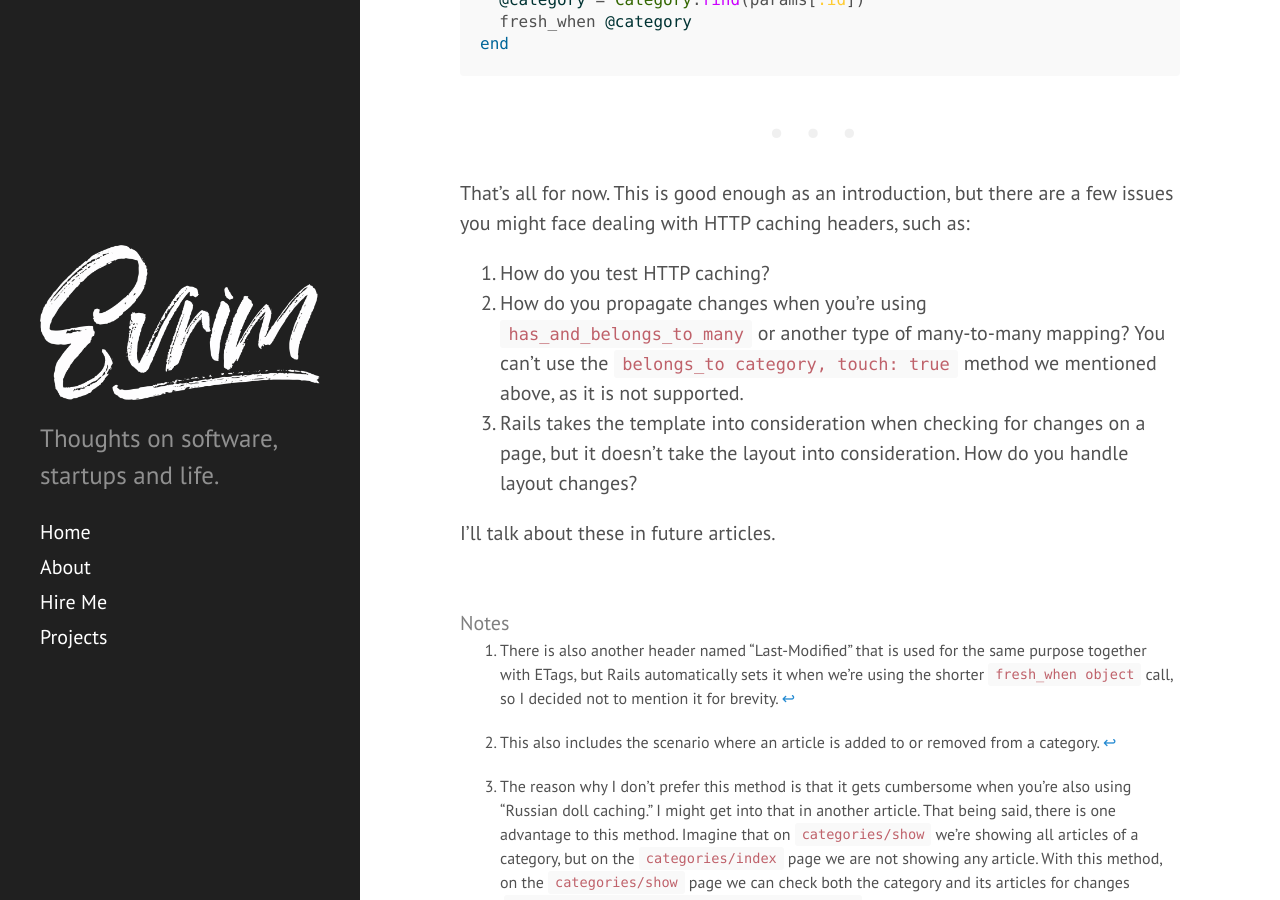
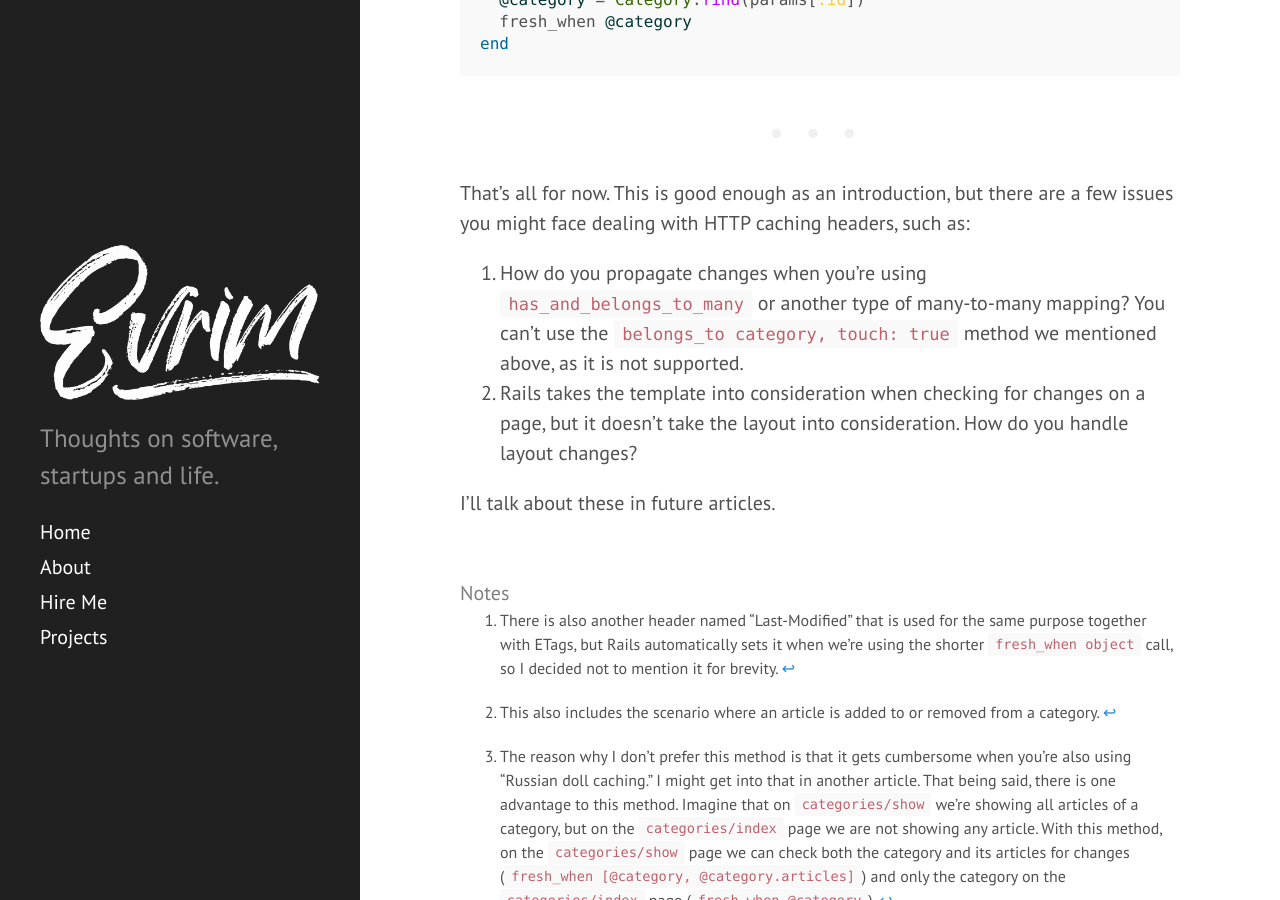
Before and after one commit to evrimfeyyaz/evrimfeyyaz.github.io, a Jekyll site: the page built from _posts/2019-01-14-getting-started-with-http-caching-in-rails.md, in a window 1280 px wide and 900 px high, scrolled down 3864 px. Built offline with Jekyll 4.4.1, drawn with Linux system fonts in a browser that asks for light colours.

Commit message:
Modify the getting started with HTTP caching article

```diff
--- a/_posts/2019-01-14-getting-started-with-http-caching-in-rails.md
+++ b/_posts/2019-01-14-getting-started-with-http-caching-in-rails.md
@@ -125,7 +125,6 @@ end
 
 That's all for now. This is good enough as an introduction, but there are a few issues you might face dealing with HTTP caching headers, such as:
 
-1. How do you test HTTP caching?
 1. How do you propagate changes when you're using `has_and_belongs_to_many` or another type of many-to-many mapping? You can't use the `belongs_to category, touch: true` method we mentioned above, as it is not supported.
 1. Rails takes the template into consideration when checking for changes on a page, but it doesn't take the layout into consideration. How do you handle layout changes?
 
```
